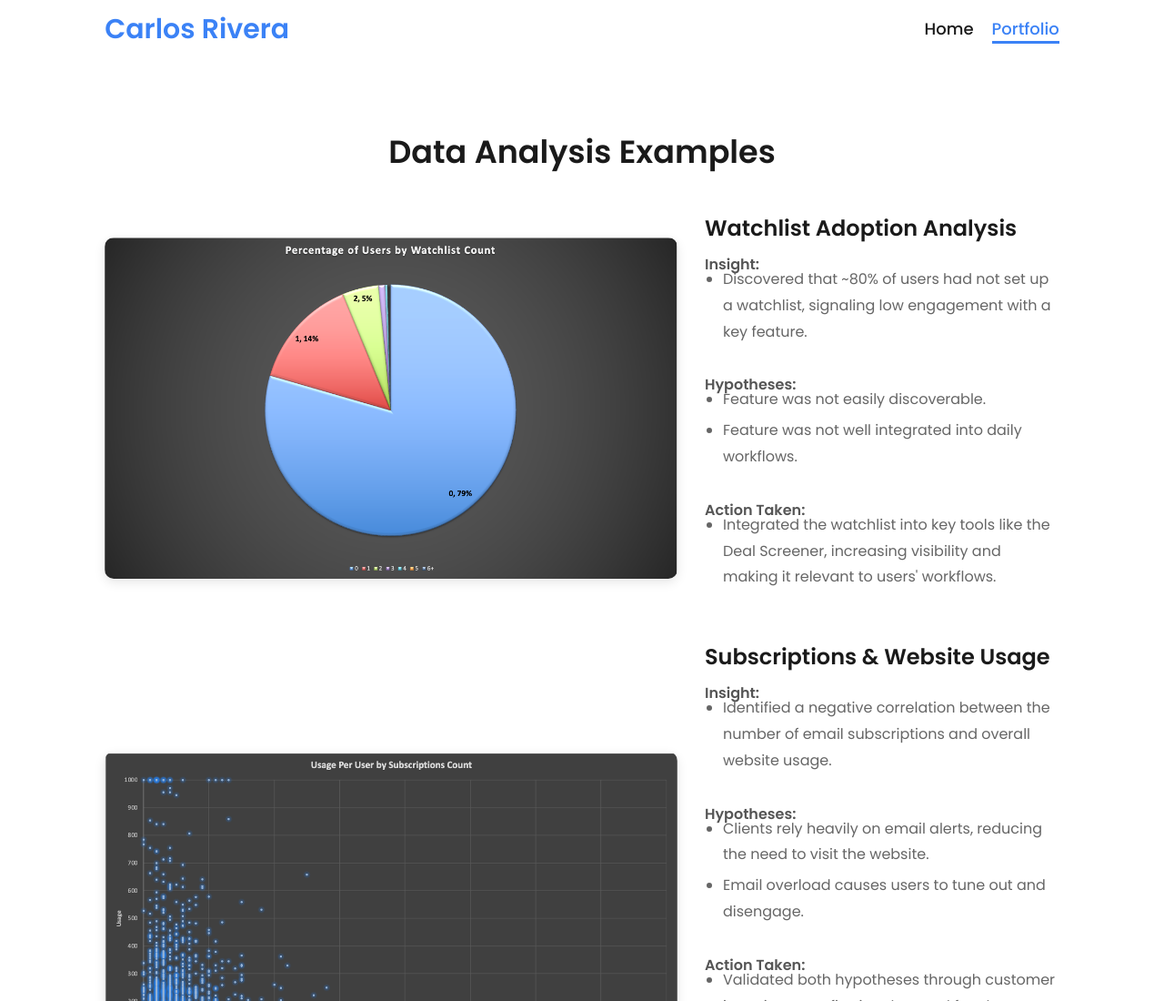
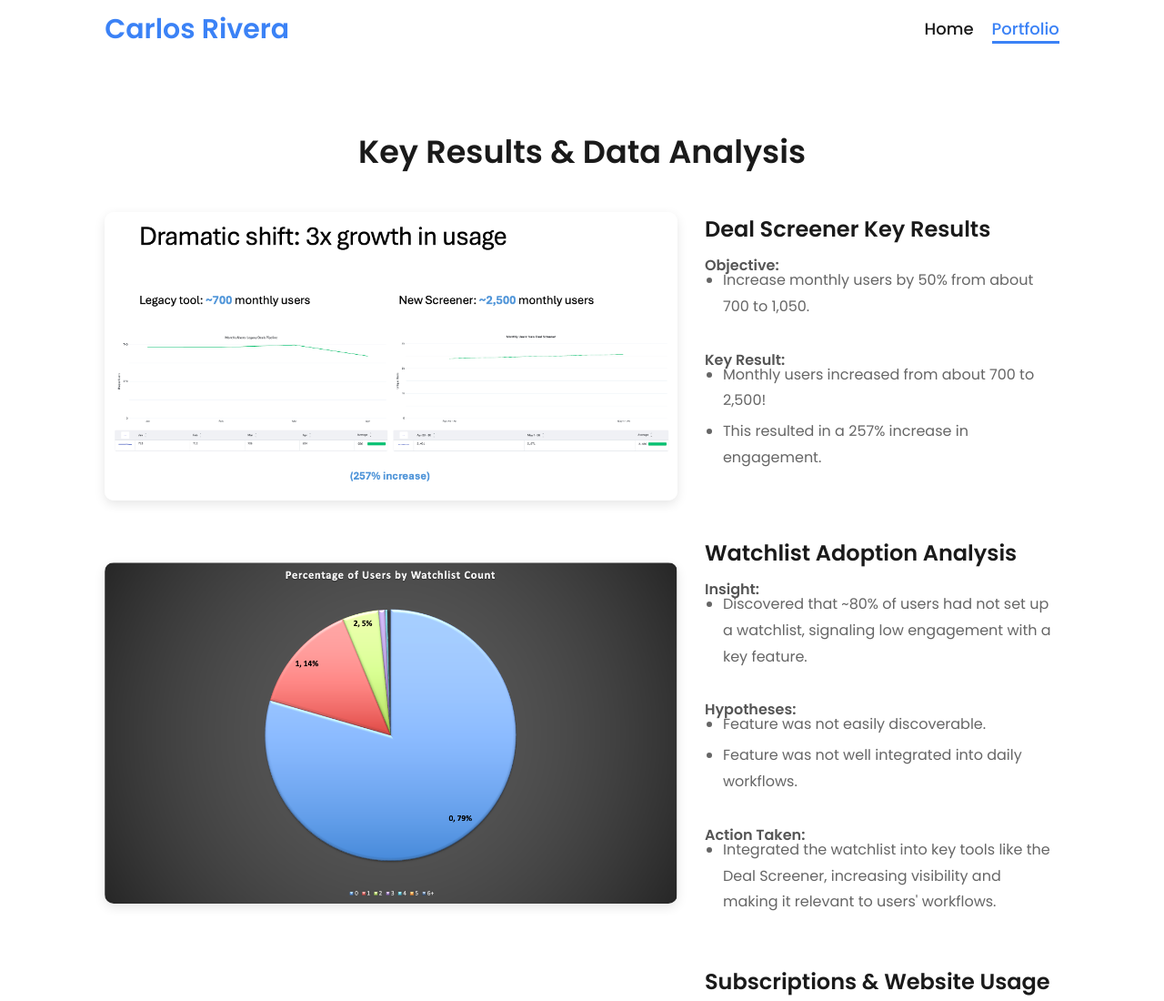
Before and after one commit to carlosriverajr/portfolio, a plain HTML site: page card-data.html in a window 1280 px wide. Shown: the top 1100 px of the page at 91% size. Drawn offline with Linux system fonts and the light colour scheme.

Commit message:
Add files via upload

```diff
--- a/card-data.html
+++ b/card-data.html
@@ -29,7 +29,33 @@
   </header>
 
   <section id="portfolio-category">
-    <h2 class="section-title">Data Analysis Examples</h2>
+    <h2 class="section-title">Key Results & Data Analysis</h2>
+
+    <div class="project">
+      <img src="images/data-analysis/screener-growth.png" alt="Sales Dashboard" />
+      <div class="project-text">
+        <h3>Deal Screener Key Results</h3>
+
+        <p><strong>Objective:</strong><br>
+          <ul>
+            <li>Increase monthly users by 50% from about 700 to 1,050.</li>
+          </ul>
+        </p>
+
+        <br>
+
+        <p><strong>Key Result:</strong><br>
+          <ul>
+            <li>Monthly users increased from about 700 to 2,500!</li>
+          </ul>
+          <ul>
+            <li>This resulted in a 257% increase in engagement.</li>
+          </ul>
+        </p>
+
+        <br>
+      </div>
+    </div>
 
     <div class="project">
       <img src="images/data-analysis/wl.png" alt="Sales Dashboard" />
```
Also changed, not shown: images/cards/prod.jpg, images/cards/prototyping.png, images/data-analysis/screener-growth.png (added).
